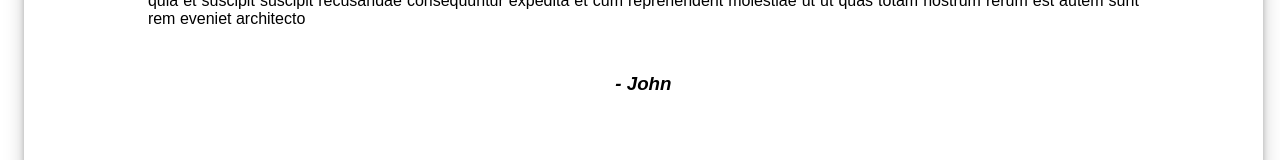
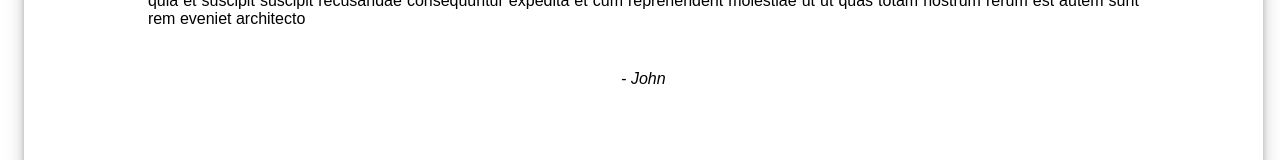
Before and after one commit to dodimoop/my-articles, a React (Create React App) app: page /details-post/1 in a window 1280 px wide. Shown: the part 235-395 px from the top of the page. Built offline with nearby package versions, Linux system fonts and the light colour scheme.

Commit message:
Change to paragraph

```diff
--- a/src/pages/detailsPost.js
+++ b/src/pages/detailsPost.js
@@ -56,9 +56,9 @@ const DetailsPost = ({ match }) => {
         <div className={classes.wrappedDetailsPost}>
           <h1 className={classes.author}>{dataPost.title}</h1>
           <p className={classes.body}>{dataPost.body}</p>
-          <h3 className={classes.title}>
+          <p className={classes.title}>
             <i>- {dataPost.author}</i>
-          </h3>
+          </p>
         </div>
       )}
     </div>
```
